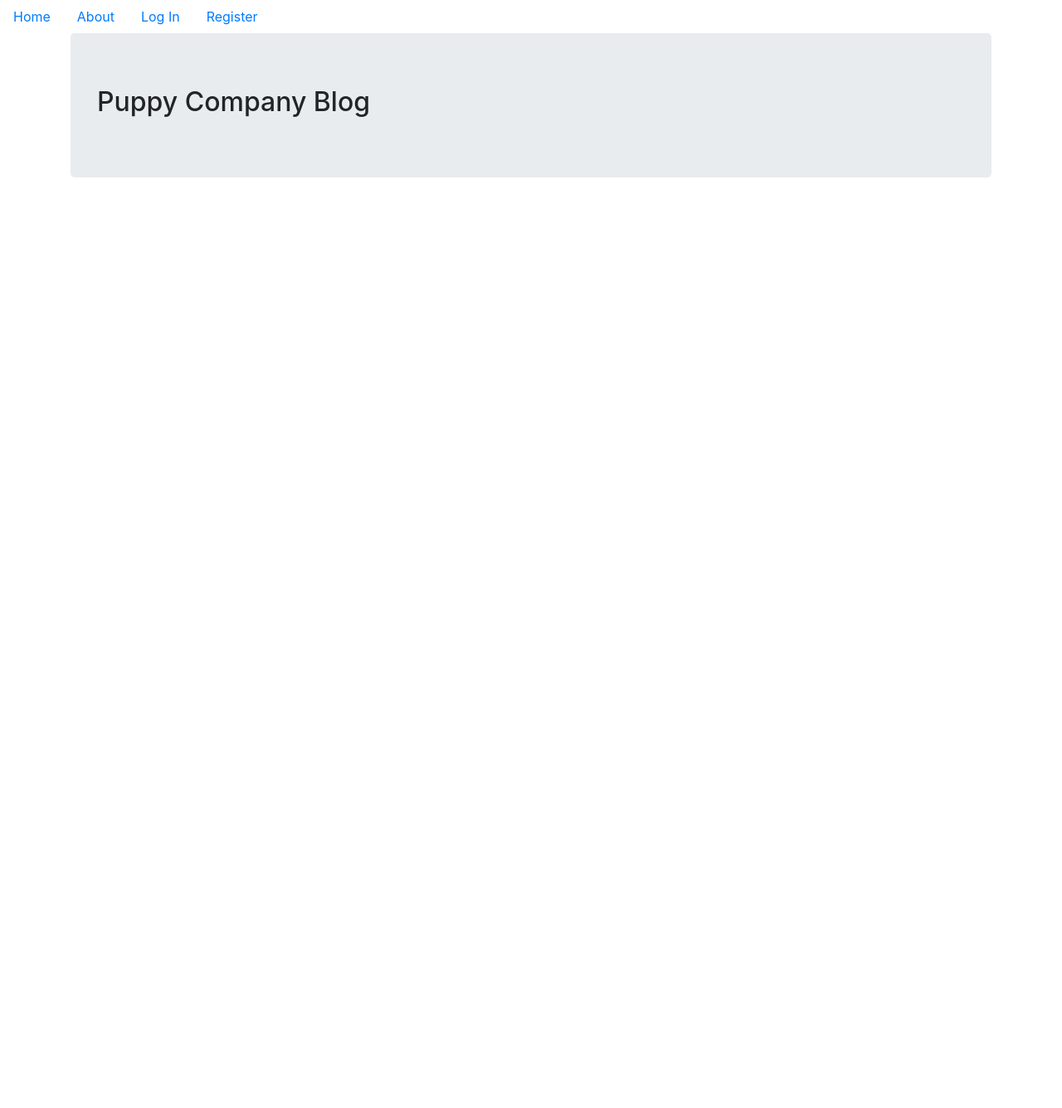
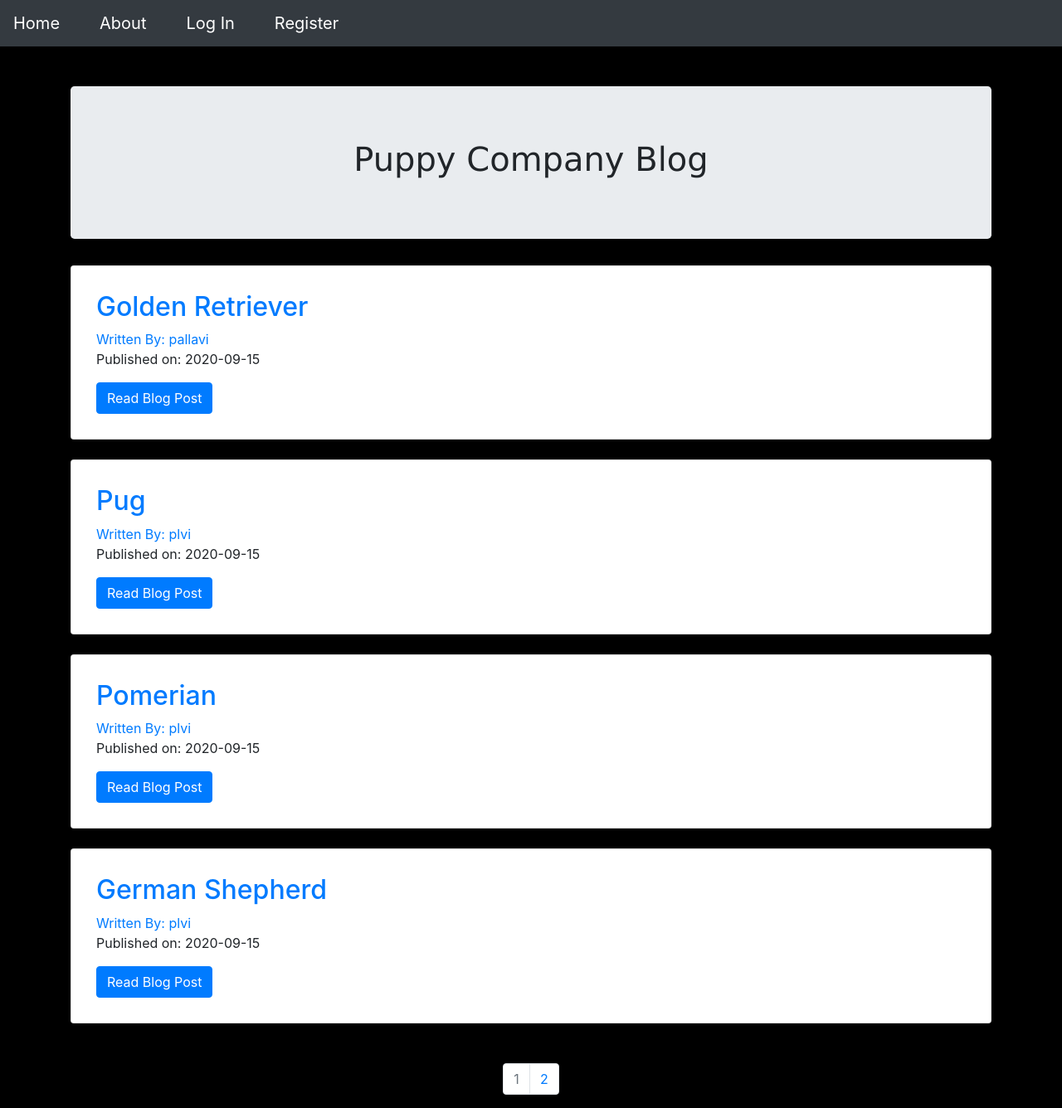
Before and after one commit to plvigarg/Blog, a Flask app: page / in a window 1280 px wide. Shown: the whole page at 83% size. Before the commit the page ends 214 px from the top, so only its background shows below. Run offline with Flask 2, Linux system fonts and the light colour scheme; data comes from the database, SQL or seed files in the repository; both versions use the stored data as it was after the commit; some libraries are stand-ins or nearby versions.

Commit message:
"complete"

```diff
--- a/puppycompanyblog/__init__.py
+++ b/puppycompanyblog/__init__.py
@@ -52,11 +52,11 @@ login_manager.login_view = "users.login"
 # We've imported them here for easy reference
 from puppycompanyblog.core.views import core
 from puppycompanyblog.users.views import users
-# from puppycompanyblog.blog_posts.views import blog_posts
+from puppycompanyblog.blog_posts.views import blog_posts
 from puppycompanyblog.error_pages.handlers import error_pages
 
 # Register the apps
 app.register_blueprint(users)
-# app.register_blueprint(blog_posts)
+app.register_blueprint(blog_posts)
 app.register_blueprint(core)
 app.register_blueprint(error_pages)
--- a/puppycompanyblog/core/views.py
+++ b/puppycompanyblog/core/views.py
@@ -1,10 +1,15 @@
 from flask import render_template, request, Blueprint
+from puppycompanyblog.models import BlogPost
+
 core = Blueprint('core', __name__)
 
 
 @core.route('/')
 def index():
-    return render_template('index.html')
+    page = request.args.get('page', 1, type=int)
+    blog_posts = BlogPost.query.order_by(BlogPost.date.desc()).paginate(page=page, per_page=4)\
+
+    return render_template('index.html', blog_posts=blog_posts)
 
 
 @core.route('/info')
--- a/puppycompanyblog/templates/account.html
+++ b/puppycompanyblog/templates/account.html
@@ -2,7 +2,7 @@
 <div class="jumbotron">
   <center>
     <div>
-      <h1>Welcome {{current_user.username}}</h1>
+      <h1 style="font-family: cursive">Welcome {{current_user.username}}</h1>
       <img
         src="{{url_for('static',filename='profile_pics/'+current_user.profile_image)}}"
         height="150px"
@@ -13,7 +13,7 @@
   </center>
 </div>
 
-<div class="container">
+<div class="container" style="background-color: whitesmoke; padding: 30px">
   <div class="row">
     <div class="col-md-3"></div>
     <div class="col-md-6">
@@ -35,5 +35,5 @@
     <div class="col-md-3"></div>
   </div>
 </div>
-
+<br />
 {% endblock %}
--- a/puppycompanyblog/templates/base.html
+++ b/puppycompanyblog/templates/base.html
@@ -21,28 +21,47 @@
       crossorigin="anonymous"
     ></script>
   </head>
-  <body>
-    <ul class="nav">
-      <li class="nav-link"><a href="{{url_for('core.index')}}">Home</a></li>
-      <li class="nav-link"><a href="{{url_for('core.info')}}">About</a></li>
+  <body style="background-color: black">
+    <nav>
+      <ul class="nav bg-light navbar-dark bg-dark">
+        <li class="nav-link">
+          <a href="{{url_for('core.index')}}" class="navbar-brand">Home</a>
+        </li>
+        <li class="nav-link">
+          <a href="{{url_for('core.info')}}" class="navbar-brand">About</a>
+        </li>
 
         {% if current_user.is_authenticated %}
 
-      <li class="nav-link"><a href="{{url_for('users.logout')}}">Logout</a></li>
         <li class="nav-link">
-        <a href="{{url_for('users.account')}}">Account</a>
+          <a href="{{url_for('users.logout')}}" class="navbar-brand">Logout</a>
         </li>
-      <li class="nav-link"><a href="#">Create Post</a></li>
+        <li class="nav-link">
+          <a href="{{url_for('users.account')}}" class="navbar-brand"
+            >Account</a
+          >
+        </li>
+        <li class="nav-link">
+          <a href="{{url_for('blog_posts.create_post')}}" class="navbar-brand"
+            >Create Post</a
+          >
+        </li>
 
         {% else %}
 
-      <li class="nav-link"><a href="{{url_for('users.login')}}">Log In</a></li>
         <li class="nav-link">
-        <a href="{{url_for('users.register')}}">Register</a>
+          <a href="{{url_for('users.login')}}" class="navbar-brand">Log In</a>
+        </li>
+        <li class="nav-link">
+          <a href="{{url_for('users.register')}}" class="navbar-brand"
+            >Register</a
+          >
         </li>
         {% endif %}
       </ul>
-
+    </nav>
+    <br />
+    <br />
     <div class="container">{% block content %} {% endblock %}</div>
   </body>
 </html>
--- a/puppycompanyblog/templates/index.html
+++ b/puppycompanyblog/templates/index.html
@@ -1,5 +1,54 @@
 {% extends "base.html" %} {% block content %}
 <div class="jumbotron">
-  <h2>Puppy Company Blog</h2>
+  <center>
+    <h1 style="font-family:'Lucida Sans', 'Lucida Sans Regular', 'Lucida Grande', 'Lucida Sans Unicode', Geneva, Verdana, sans-serif">Puppy Company Blog</h1>
+
+  </center>
 </div>
+
+<div class="conatiner">
+  {% for post in blog_posts.items %}
+  <div class="card" style="padding: 30px;">
+    <div class="card-cody">
+      <h2>
+        <a
+          href="{{url_for('blog_posts.blog_post',blog_post_id = post.id)}}"
+          class="card-title"
+          >{{post.title}}</a
+        >
+      </h2>
+      <a href="{{url_for('users.user_posts',username=post.author.username)}}"
+        >Written By: {{post.author.username}}</a
+      >
+      <p>Published on: {{post.date.strftime('%Y-%m-%d')}}</p>
+      <a
+        href="{{url_for('blog_posts.blog_post',blog_post_id = post.id)}}"
+        class="btn btn-primary"
+        >Read Blog Post</a
+      >
+    </div>
+  </div>
+  <br>
+  {% endfor %}
+</div>
+
+<br>
+<nav aria-label="Page navigation example">
+  <ul class="pagination justify-content-center">
+
+    {% for page_num in blog_posts.iter_pages(left_edge=1,right_edge=1,left_current=1,right_current=2) %}
+      {%if blog_posts.page == page_num %}
+      <li class="page-item disabled">
+        <a href="{{url_for('core.index',page=page_num)}}" class="page-link">{{page_num}}</a>
+      </li>
+      {% else %}
+      <li class="page-item">
+        <a href="{{url_for('core.index',page=page_num)}}" class="page-link">{{page_num}}</a>
+      </li>
+      {% endif %}
+    {% endfor %}
+
+  </ul>
+</nav
+
 {% endblock %}
--- a/puppycompanyblog/templates/login.html
+++ b/puppycompanyblog/templates/login.html
@@ -4,7 +4,7 @@
     <div class="row">
       <div class="col-md-3"></div>
       <div class="col-md-6">
-        <h2 style="text-align: center">Login Form</h2>
+        <h2 style="text-align: center; font-family: cursive">Login Form</h2>
 
         <form action="" method="POST">
           {{form.hidden_tag()}}
--- a/puppycompanyblog/templates/register.html
+++ b/puppycompanyblog/templates/register.html
@@ -5,7 +5,9 @@
       <div class="col-md-3"></div>
 
       <div class="col-md-6">
-        <h2 style="text-align: center">Registeration Form</h2>
+        <h2 style="text-align: center; font-family: cursive">
+          Registeration Form
+        </h2>
         <form action="" method="POST">
           {{form.hidden_tag()}}
 
--- a/puppycompanyblog/users/views.py
+++ b/puppycompanyblog/users/views.py
@@ -93,6 +93,6 @@ def user_posts(username):
     page = request.args.get('page', 1, type=int)
     user = User.query.filter_by(username=username).first_or_404()
     blog_posts = BlogPost.query.filter_by(author=user).order_by(
-        BlogPost.date.desc()).paginate(page=page, per_page=5)
+        BlogPost.date.desc()).paginate(page=page, per_page=3)
 
     return render_template('user_blog_posts.html', blog_posts=blog_posts, user=user)
```
Also changed, not shown: puppycompanyblog/blog_posts/forms.py (+9 -0 lines), puppycompanyblog/blog_posts/views.py (+75 -0 lines), puppycompanyblog/templates/blog_post.html (added, +56 -0 lines), puppycompanyblog/templates/create_post.html (added, +19 -0 lines), puppycompanyblog/templates/info.html (+6 -1 lines), puppycompanyblog/templates/user_blog_posts.html (+26 -13 lines), puppycompanyblog/data.sqlite, puppycompanyblog/static/profile_pics/pallavi.jpg (added). Lines whose indentation alone changed are shown as unchanged.
